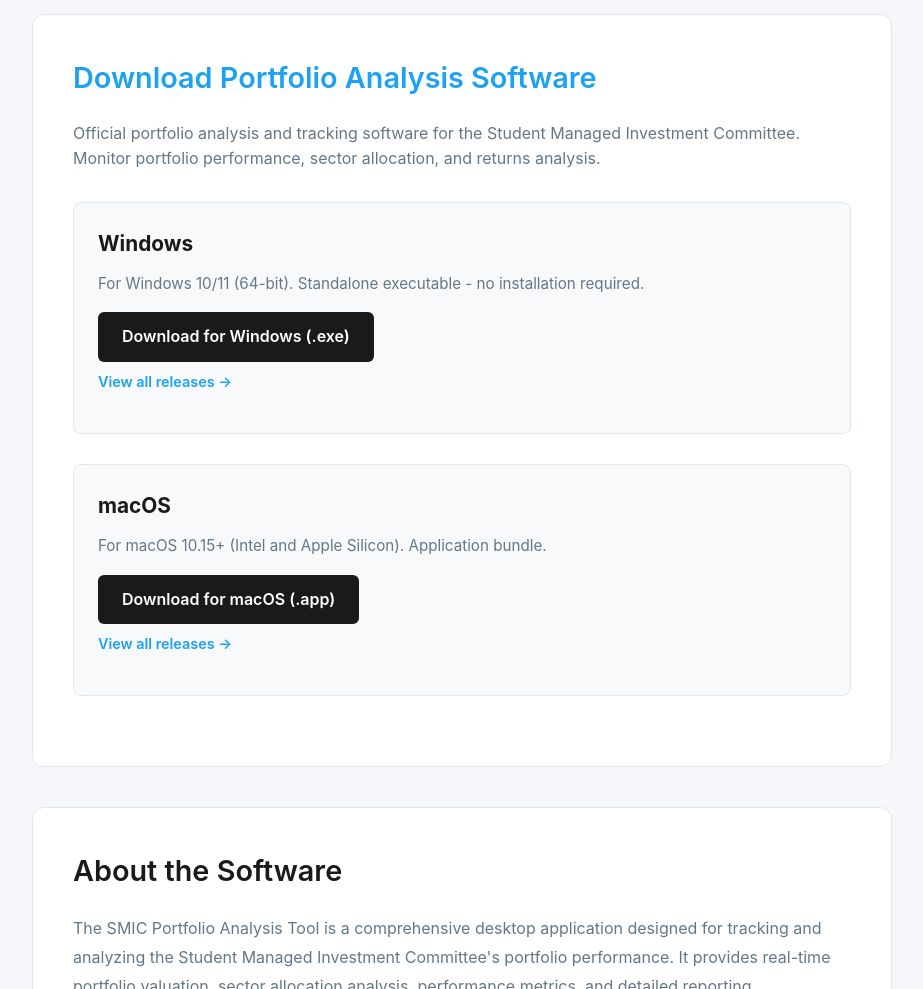
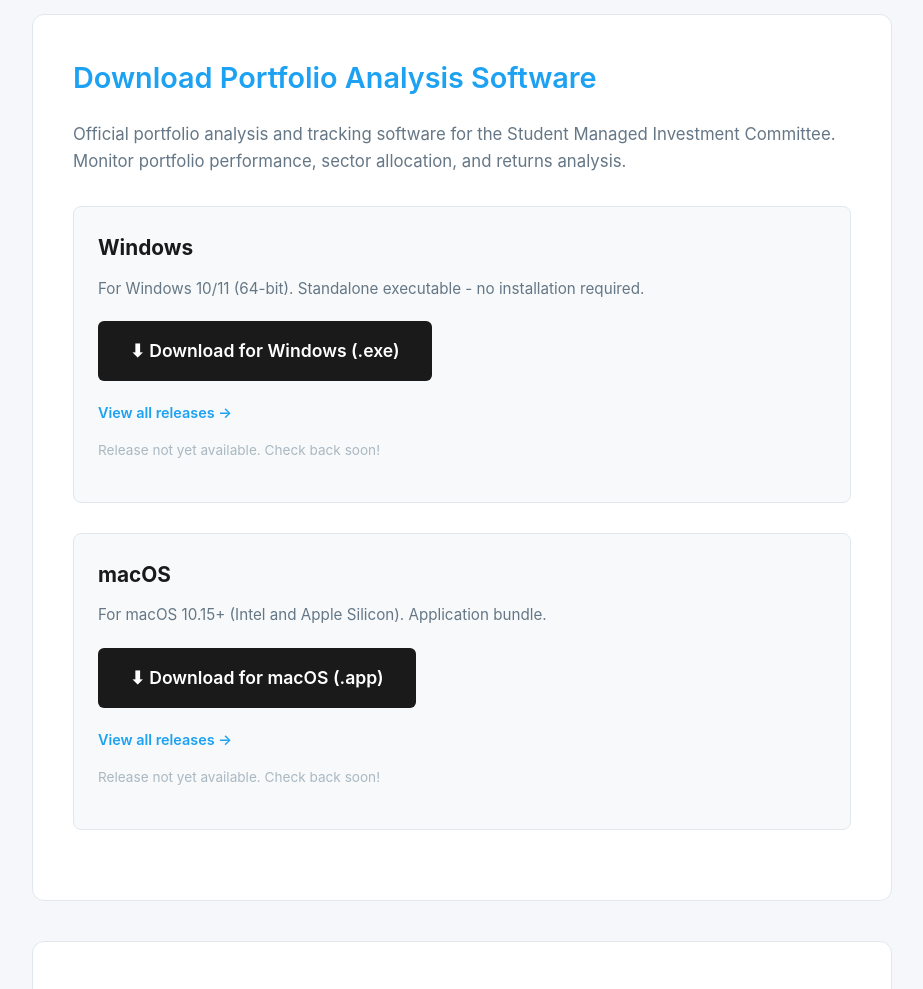
Before and after one commit to SMIC-GCSU/smic-gcsu.github.io, a plain HTML site: page index.html in a window 1280 px wide. Shown: the part 260-1249 px from the top of the page, without its empty margins (178-1101 px from the left). Drawn offline with Linux system fonts and the light colour scheme; no server answers.

Commit message:
Enhance download links with better visibility and status indicators
- Made download buttons larger and more prominent
- Added download status indicators
- Improved download link styling
- Better error handling for unavailable releases

```diff
--- a/index.html
+++ b/index.html
@@ -209,7 +209,7 @@
 
         <div class="downloads-section">
             <h2><span class="highlight">Download Portfolio Analysis Software</span></h2>
-            <p style="color: #657786; margin-bottom: 24px;">
+            <p style="color: #657786; margin-bottom: 32px; font-size: 1.05em;">
                 Official portfolio analysis and tracking software for the Student Managed Investment Committee.
                 Monitor portfolio performance, sector allocation, and returns analysis.
             </p>
@@ -217,23 +217,37 @@
             <div class="download-item">
                 <h3>Windows</h3>
                 <p>For Windows 10/11 (64-bit). Standalone executable - no installation required.</p>
-                <a href="https://github.com/SMIC-GCSU/portfolio/releases/latest/download/SMIC_Portfolio_Analysis.exe" class="download-link" id="windows-download" download>
-                    Download for Windows (.exe)
+                <div style="margin: 20px 0;">
+                    <a href="https://github.com/SMIC-GCSU/portfolio/releases/latest/download/SMIC_Portfolio_Analysis.exe"
+                       class="download-link"
+                       id="windows-download"
+                       download
+                       style="font-size: 1.1em; padding: 16px 32px;">
+                        ⬇ Download for Windows (.exe)
                     </a>
-                <p style="margin-top: 8px; font-size: 0.9em; color: #aab8c2;">
+                </div>
+                <p style="margin-top: 12px; font-size: 0.9em; color: #aab8c2;">
                     <a href="https://github.com/SMIC-GCSU/portfolio/releases" class="github-link" target="_blank">View all releases →</a>
                 </p>
+                <p id="windows-status" style="margin-top: 8px; font-size: 0.85em; color: #657786;"></p>
             </div>
 
             <div class="download-item">
                 <h3>macOS</h3>
                 <p>For macOS 10.15+ (Intel and Apple Silicon). Application bundle.</p>
-                <a href="https://github.com/SMIC-GCSU/portfolio/releases/latest/download/SMIC_Portfolio_Analysis_macos.zip" class="download-link" id="macos-download" download>
-                    Download for macOS (.app)
+                <div style="margin: 20px 0;">
+                    <a href="https://github.com/SMIC-GCSU/portfolio/releases/latest/download/SMIC_Portfolio_Analysis_macos.zip"
+                       class="download-link"
+                       id="macos-download"
+                       download
+                       style="font-size: 1.1em; padding: 16px 32px;">
+                        ⬇ Download for macOS (.app)
                     </a>
-                <p style="margin-top: 8px; font-size: 0.9em; color: #aab8c2;">
+                </div>
+                <p style="margin-top: 12px; font-size: 0.9em; color: #aab8c2;">
                     <a href="https://github.com/SMIC-GCSU/portfolio/releases" class="github-link" target="_blank">View all releases →</a>
                 </p>
+                <p id="macos-status" style="margin-top: 8px; font-size: 0.85em; color: #657786;"></p>
             </div>
         </div>
 
@@ -288,34 +302,57 @@
     </div>
 
     <script>
-        // Check if downloads are available
+        // Check if downloads are available and update UI
         async function checkDownloads() {
-            try {
             const windowsUrl = 'https://github.com/SMIC-GCSU/portfolio/releases/latest/download/SMIC_Portfolio_Analysis.exe';
             const macosUrl = 'https://github.com/SMIC-GCSU/portfolio/releases/latest/download/SMIC_Portfolio_Analysis_macos.zip';
 
             // Check Windows download
-                const windowsResponse = await fetch(windowsUrl, { method: 'HEAD' });
-                if (!windowsResponse.ok) {
-                    document.getElementById('windows-download').classList.add('disabled');
-                    document.getElementById('windows-download').href = '#';
-                    document.getElementById('windows-download').onclick = (e) => e.preventDefault();
+            try {
+                const windowsResponse = await fetch(windowsUrl, { method: 'HEAD', mode: 'no-cors' });
+                document.getElementById('windows-status').textContent = '✓ Available for download';
+                document.getElementById('windows-status').style.color = '#1da1f2';
+            } catch (error) {
+                // Try alternative check
+                fetch(windowsUrl, { method: 'GET', mode: 'no-cors' })
+                    .then(() => {
+                        document.getElementById('windows-status').textContent = '✓ Available for download';
+                        document.getElementById('windows-status').style.color = '#1da1f2';
+                    })
+                    .catch(() => {
+                        document.getElementById('windows-status').textContent = 'Release not yet available. Check back soon!';
+                        document.getElementById('windows-status').style.color = '#aab8c2';
+                    });
             }
 
             // Check macOS download
-                const macosResponse = await fetch(macosUrl, { method: 'HEAD' });
-                if (!macosResponse.ok) {
-                    document.getElementById('macos-download').classList.add('disabled');
-                    document.getElementById('macos-download').href = '#';
-                    document.getElementById('macos-download').onclick = (e) => e.preventDefault();
-                }
+            try {
+                const macosResponse = await fetch(macosUrl, { method: 'HEAD', mode: 'no-cors' });
+                document.getElementById('macos-status').textContent = '✓ Available for download';
+                document.getElementById('macos-status').style.color = '#1da1f2';
             } catch (error) {
-                console.log('Download availability check failed:', error);
+                // Try alternative check
+                fetch(macosUrl, { method: 'GET', mode: 'no-cors' })
+                    .then(() => {
+                        document.getElementById('macos-status').textContent = '✓ Available for download';
+                        document.getElementById('macos-status').style.color = '#1da1f2';
+                    })
+                    .catch(() => {
+                        document.getElementById('macos-status').textContent = 'Release not yet available. Check back soon!';
+                        document.getElementById('macos-status').style.color = '#aab8c2';
+                    });
             }
         }
 
         // Run check on page load
-        window.addEventListener('load', checkDownloads);
+        window.addEventListener('load', function() {
+            // Set initial status
+            document.getElementById('windows-status').textContent = 'Checking availability...';
+            document.getElementById('macos-status').textContent = 'Checking availability...';
+
+            // Check downloads
+            setTimeout(checkDownloads, 500);
+        });
     </script>
 </body>
 </html>
```
Lines whose indentation alone changed are shown as unchanged.
